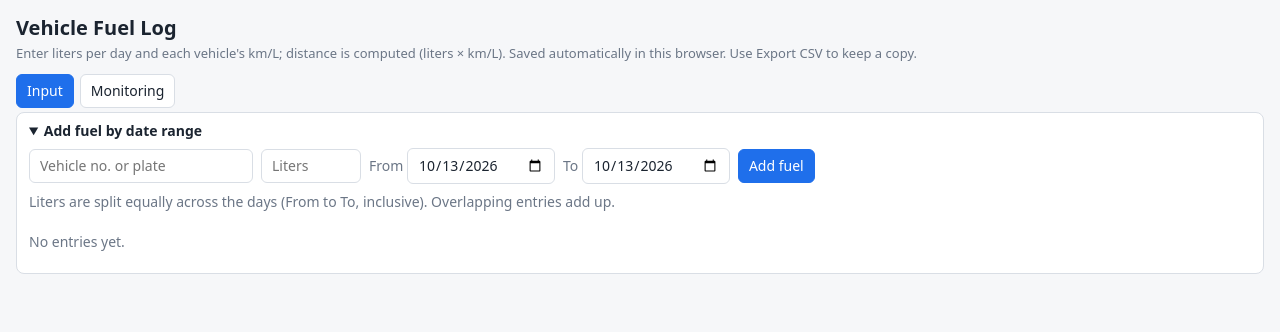
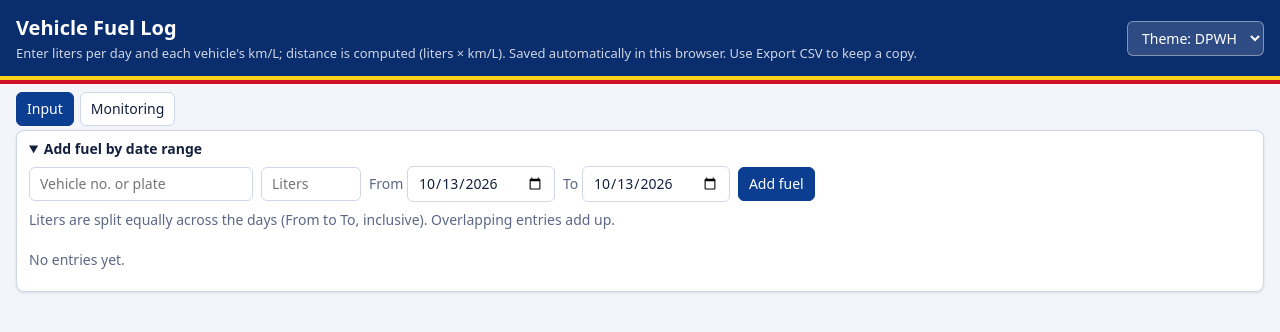
Before and after one commit to marioibay19-tech/Fuel-Log, a plain HTML site: page index.html in a window 1280 px wide. Drawn offline with Linux system fonts and the light colour scheme.

Commit message:
Add files via upload

```diff
--- a/index.html
+++ b/index.html
@@ -4,14 +4,14 @@
 <title>Vehicle Fuel Log</title>
 <style>
 :root{box-sizing:border-box;padding-top:env(safe-area-inset-top,0px);padding-bottom:env(safe-area-inset-bottom,0px);--bg:#f6f7f9;--card:#fff;--tx:#1b2430;--mut:#6b7686;--bd:#d9dee5;--ac:#1f6feb;--hd:#e9edf3;--wk:#f1f4f8}
-@media (prefers-color-scheme:dark){:root:not([data-theme="light"]){--bg:#12161c;--card:#1a2029;--tx:#e6eaf0;--mut:#8f9aab;--bd:#2c3542;--ac:#5b9dff;--hd:#232b37;--wk:#1f2631}}
-:root[data-theme="dark"]{--bg:#12161c;--card:#1a2029;--tx:#e6eaf0;--mut:#8f9aab;--bd:#2c3542;--ac:#5b9dff;--hd:#232b37;--wk:#1f2631}
+@media (prefers-color-scheme:dark){:root:not([data-theme="light"]){--bg:#12161c;--card:#1a2029;--tx:#e6eaf0;--mut:#8f9aab;--bd:#2c3542;--ac:#5b9dff;--hd:#232b37;--wk:#1f2631;--hb:#233b66}}
+:root[data-theme="dark"]{--hb:#233b66;--bg:#12161c;--card:#1a2029;--tx:#e6eaf0;--mut:#8f9aab;--bd:#2c3542;--ac:#5b9dff;--hd:#232b37;--wk:#1f2631}
 html{scroll-padding-top:env(safe-area-inset-top,0px)}
 *{box-sizing:border-box}
 body{margin:0;background:var(--bg);color:var(--tx);font:14px/1.4 system-ui,-apple-system,"Segoe UI",Roboto,sans-serif}
-header{padding:14px 16px 8px}
+header{padding:14px 16px;background:var(--hb,var(--ac));color:#fff;display:flex;flex-wrap:wrap;gap:10px;align-items:center}header>div{flex:1;min-width:220px}header select{background:#ffffff26;color:#fff;border-color:#ffffff66}header select option{color:#1b2430}
 h1{margin:0 0 2px;font-size:20px}
-header p{margin:0;color:var(--mut);font-size:13px}
+header p{margin:0;color:#ffffffcc;font-size:13px}
 .bar{display:flex;flex-wrap:wrap;gap:8px;padding:8px 16px;align-items:center}
 input,button,select{font:inherit;color:var(--tx);background:var(--card);border:1px solid var(--bd);border-radius:6px;padding:6px 10px}
 button{cursor:pointer}button.p{background:var(--ac);border-color:var(--ac);color:#fff}
@@ -29,8 +29,15 @@ td input:focus{outline:2px solid var(--ac);outline-offset:-2px;background:var(--
 td.wk{background:var(--wk)}td.wk input{background:transparent}
 .tot{min-width:70px;font-weight:600;padding:4px 8px;background:var(--hd)}
 .hide{display:none!important}.tabs{display:flex;gap:6px;padding:4px 16px}.tabs button.on{background:var(--ac);border-color:var(--ac);color:#fff}td.od{padding:0}td.od input{color:var(--mut);font-style:italic}td.od input.ovr{color:var(--tx);font-style:normal;font-weight:600}tr.or>td{border-bottom:2px solid var(--bd)}th small{font-weight:400;color:var(--mut)}.card{margin:0 16px 10px;background:var(--card);border:1px solid var(--bd);border-radius:8px;padding:8px 12px}.card summary{cursor:pointer;font-weight:600}.row{display:flex;flex-wrap:wrap;gap:8px;margin:8px 0;align-items:center}.el{border-collapse:collapse;margin-top:6px}.el th,.el td{border:1px solid var(--bd);padding:4px 8px;font-size:13px;position:static;background:transparent}#emsg{color:#d1242f;font-size:13px}.mut{color:var(--mut)}
+:root[data-theme="forest"]{--hb:#1e7a46;--bg:#f1f6f2;--card:#fff;--tx:#17231b;--mut:#5d7164;--bd:#cfdcd2;--ac:#1e7a46;--hd:#e1eee5;--wk:#eef5f0}
+:root[data-theme="amber"]{--hb:#b45f00;--bg:#faf6ee;--card:#fffdf8;--tx:#2a2112;--mut:#7a6b52;--bd:#e5d9bf;--ac:#b45f00;--hd:#f3e8cf;--wk:#f8f0de}
+:root[data-theme="ocean"]{--hb:#0b6e94;--bg:#eef5f9;--card:#fff;--tx:#10222e;--mut:#5a7384;--bd:#cbdbe6;--ac:#0b7ea8;--hd:#dcebf3;--wk:#e9f2f7}
+.wrap,.card{box-shadow:0 1px 3px #0000001a}
+:root[data-theme="dpwh"]{--hb:#0a2d6e;--bg:#f3f5fa;--card:#fff;--tx:#14213d;--mut:#5b6785;--bd:#cfd6e6;--ac:#0b3d91;--hd:#e3e9f5;--wk:#eef1f8}
+:root[data-theme="dpwh"] header{border-bottom:4px solid #fcd116;box-shadow:0 4px 0 #ce1126}
+:root[data-theme="dpwh"] .tabs{margin-top:8px}
 </style></head><body>
-<header><h1>Vehicle Fuel Log</h1><p>Enter liters per day and each vehicle's km/L; distance is computed (liters × km/L). Saved automatically in this browser. Use Export CSV to keep a copy.</p></header>
+<header><div><h1>Vehicle Fuel Log</h1><p>Enter liters per day and each vehicle's km/L; distance is computed (liters × km/L). Saved automatically in this browser. Use Export CSV to keep a copy.</p></div><select id="theme" title="Theme"><option value="dpwh">Theme: DPWH</option><option value="auto">Auto</option><option value="light">Light</option><option value="dark">Dark</option><option value="forest">Forest</option><option value="amber">Amber</option><option value="ocean">Ocean</option></select></header>
 <div class="tabs"><button id="tin">Input</button><button id="tmon">Monitoring</button></div>
 <div class="bar" data-p="mon">
 <input type="month" id="month"><select id="week"></select>
@@ -244,5 +251,5 @@ $("#file").onchange=e=>{const f=e.target.files[0];if(!f)return;const r=new FileR
   L.forEach(l=>{const c=l.match(/("([^"]*)"|[^,]*)(,|$)/g).map(x=>x.replace(/,$/,"").replace(/^"|"$/g,""));
    const id=c[0];for(let d=1;d<=days;d++){if(c[1+d]!==undefined&&c[1+d]!=="")(data[id]=data[id]||{})[d]=String(num(c[1+d])-((DM[id]||{})[d]||0))}const e=c[days+3],oo=c[days+5];if(e)(data[id]=data[id]||{}).e=e;if(oo)(data[id]=data[id]||{}).o=oo});
   save();build()};r.readAsText(f);e.target.value=""};
-const n=new Date();mEl.value=n.getFullYear()+"-"+String(n.getMonth()+1).padStart(2,"0");$("#vl").innerHTML=V.map(v=>`<option value="${v.id}">${v.plate}</option>`).join("");const td=n.getFullYear()+"-"+String(n.getMonth()+1).padStart(2,"0")+"-"+String(n.getDate()).padStart(2,"0");$("#ef").value=td;$("#et").value=td;const show=p=>{document.querySelectorAll("[data-p]").forEach(e=>e.classList.toggle("hide",e.dataset.p!==p));$("#tin").classList.toggle("on",p==="in");$("#tmon").classList.toggle("on",p==="mon")};$("#tin").onclick=()=>show("in");$("#tmon").onclick=()=>show("mon");renderEN();fillWeeks();build();show("in");
+const n=new Date();mEl.value=n.getFullYear()+"-"+String(n.getMonth()+1).padStart(2,"0");$("#vl").innerHTML=V.map(v=>`<option value="${v.id}">${v.plate}</option>`).join("");const td=n.getFullYear()+"-"+String(n.getMonth()+1).padStart(2,"0")+"-"+String(n.getDate()).padStart(2,"0");$("#ef").value=td;$("#et").value=td;const show=p=>{document.querySelectorAll("[data-p]").forEach(e=>e.classList.toggle("hide",e.dataset.p!==p));$("#tin").classList.toggle("on",p==="in");$("#tmon").classList.toggle("on",p==="mon")};$("#tin").onclick=()=>show("in");$("#tmon").onclick=()=>show("mon");renderEN();fillWeeks();build();show("in");let st="dpwh";try{st=localStorage.getItem("fuel:theme")||"dpwh"}catch(e){}const setTheme=t=>{if(t==="auto")document.documentElement.removeAttribute("data-theme");else document.documentElement.setAttribute("data-theme",t);try{localStorage.setItem("fuel:theme",t)}catch(e){}};$("#theme").value=st;setTheme(st);$("#theme").onchange=e=>setTheme(e.target.value);
 </script></body></html>
```
Also changed, not shown: 1 other file.
